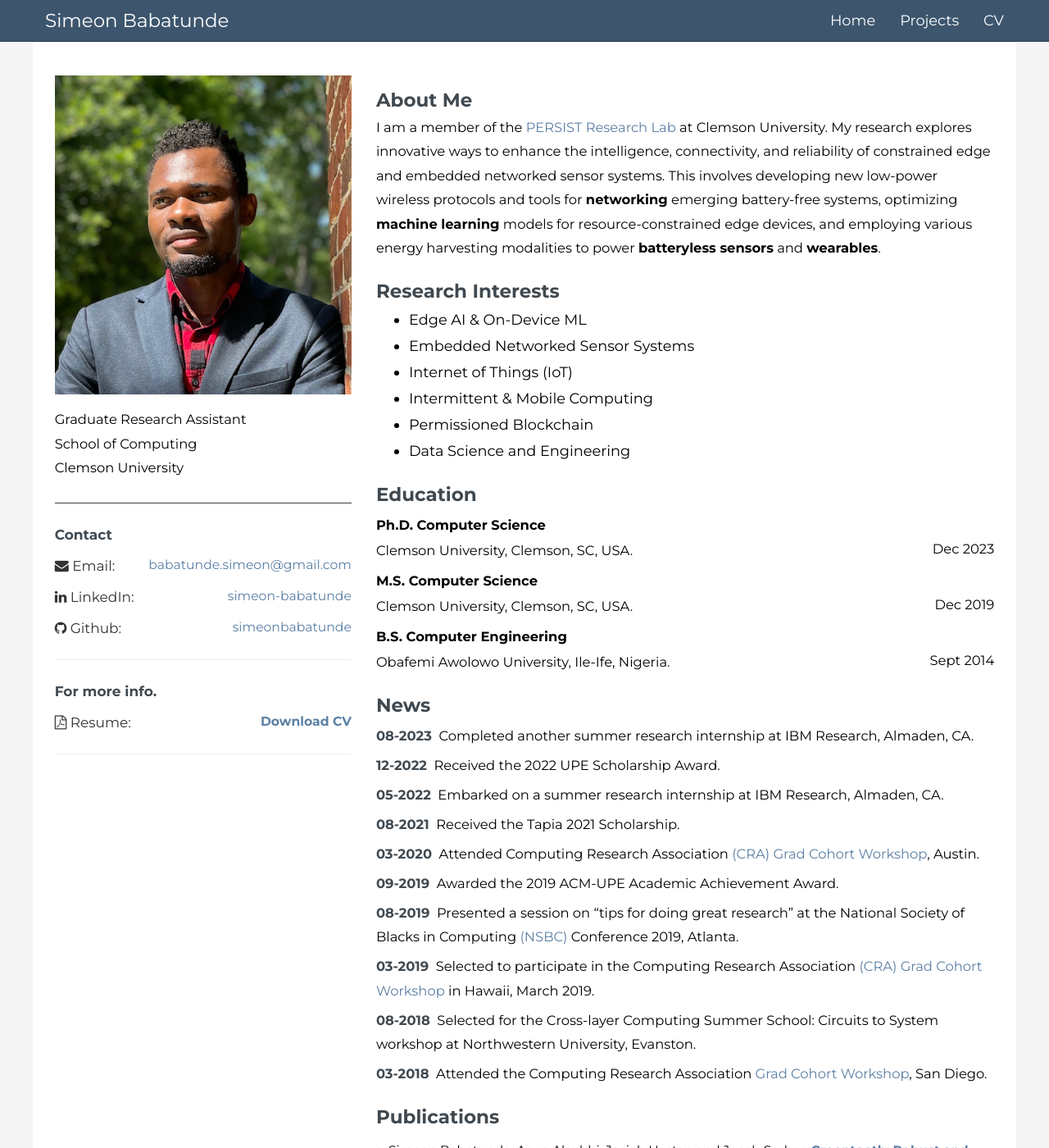
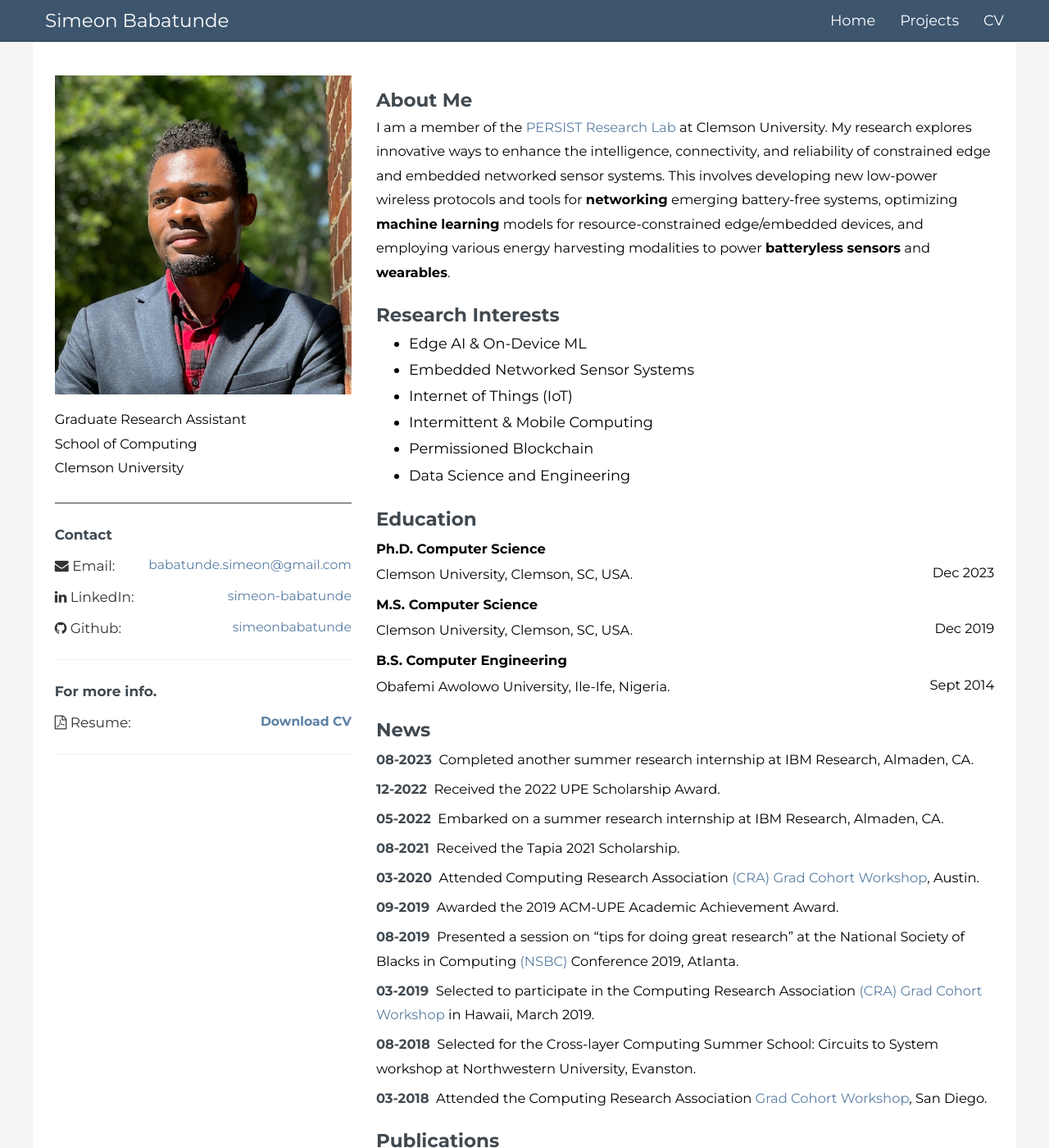
Before and after one commit to simeonbabatunde/simeonbabatunde.github.io, a Jekyll site: the page built from index.html, in a window 1280 px wide and 1400 px high. Shown: the whole window at 82% size. Built offline with Jekyll 4.4.1, drawn with Linux system fonts in a browser that asks for light colours; nearby versions of some CDN libraries; comment, search, counter and statistics services are not loaded; some of the changed text lies outside the part shown.

Commit message:
Updated profile

```diff
--- a/_includes/sidebar.html
+++ b/_includes/sidebar.html
@@ -28,7 +28,7 @@
 </h4>
 <h4 class="my-info">
 		<i class="fa fa-linkedin"></i> LinkedIn: &nbsp
-		<span class="right"><a href="https://www.linkedin.com/in/simeon-babatunde-256b7070/" target="_blank">simeon-babatunde</a></span>
+		<span class="right"><a href="https://www.linkedin.com/in/simeon-babatunde/" target="_blank">simeon-babatunde</a></span>
 </h4>
 <h4 class="my-info">
 		<i class="fa fa-github"></i> Github:
--- a/index.html
+++ b/index.html
@@ -6,7 +6,7 @@
     PERSIST Research Lab</a> at Clemson University. My research explores innovative ways to enhance the intelligence, connectivity, and reliability
 of constrained edge and embedded networked sensor systems. This involves developing new
 low-power wireless protocols and tools for <strong>networking</strong> emerging battery-free systems,
-optimizing <strong>machine learning</strong> models for resource-constrained edge devices, and employing
+optimizing <strong>machine learning</strong> models for resource-constrained edge/embedded devices, and employing
 various energy harvesting modalities to power <strong>batteryless sensors</strong> and <strong>wearables</strong>.
 </p>
 
@@ -49,7 +49,7 @@
 
 
   <h2 class="myh2">Publications</h2>
-  <p class="compact2"><strong class="span_blt">&#8226;</strong>&nbsp Simeon Babatunde, Arwa Alsubhi, Josiah Hester, and Jacob Sorber. <strong><a href="" target="_blank">Greentooth: Robust and Energy Efficient Wireless Networking for Batteryless Devices.</a></strong>. ACM Transactions on Sensor Networks (TOSN), 2024. Accepted</p>
+  <p class="compact2"><strong class="span_blt">&#8226;</strong>&nbsp Simeon Babatunde, Arwa Alsubhi, Josiah Hester, and Jacob Sorber. <strong><a href="" target="_blank">Greentooth: Robust and Energy Efficient Wireless Networking for Batteryless Devices</a></strong>. ACM Transactions on Sensor Networks (TOSN), 2024. Accepted</p>
   <p class="compact2"><strong class="span_blt">&#8226;</strong>&nbsp Luis Bathen, Simeon Babatunde, Rhui Dih Lee, Achintya Kundu, and Laura Wynter. <strong><a href="https://ieeexplore.ieee.org/abstract/document/10356363" target="_blank">M3: Towards Efficient Mixed Machine Learning Model Co-Location on Constrained Edge Devices</a></strong>. IEEE Military Communications Conference (MILCOM), 2023.</p>
   <p class="compact2"><strong class="span_blt">&#8226;</strong>&nbsp Arwa Alsubhi, Simeon Babatunde, Nicole Tobias, and Jacob Sorber. <strong><a href="https://dl.acm.org/doi/10.1145/3641511" target="_blank">Stash: Flexible Energy Storage for Intermittent Sensors</a></strong>. ACM Transactions on Embedded Computing Systems (TECS), 2023.</p>
   <p class="compact2"><strong class="span_blt">&#8226;</strong>&nbsp Arwa Alsubhi, Reza Ghaiumy Anaraky, Simeon Babatunde, Abu Bakar, Thomas Cohen, Josiah Hester, Bart Knijnenburg, and Jacob Sorber. <strong><a href="https://www.tandfonline.com/doi/abs/10.1080/10447318.2023.2276528" target="_blank">User-Centered Perspectives on the Design of Batteryless Wearables</a></strong>. International Journal of Human–Computer Interaction (IJHCI), 2023.</p>
```
